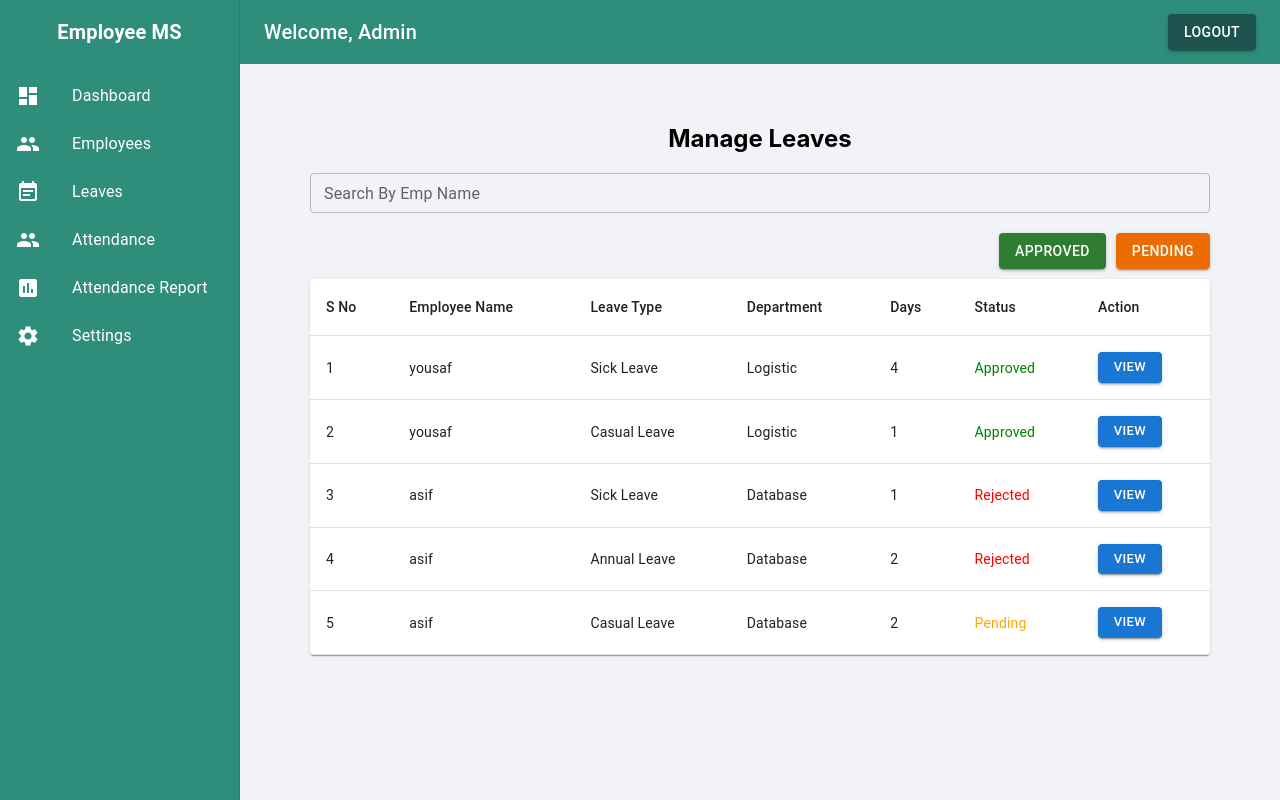
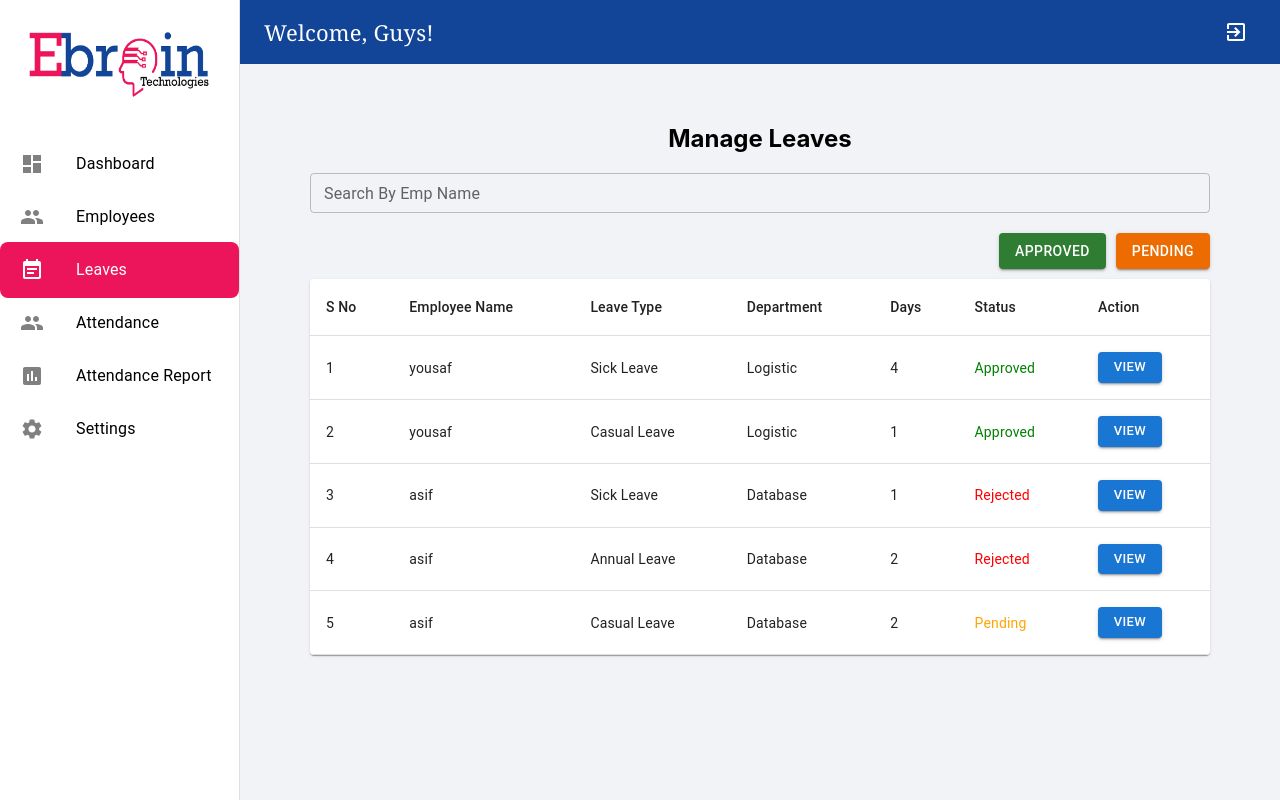
Before and after one commit to Agalya-10/Attendance-Management, a React (Create React App) app: page /leaves in a window 1280 px wide. Built offline with nearby package versions, Linux system fonts and the light colour scheme.

Commit message:
sidenav completed

```diff
--- a/src/App.js
+++ b/src/App.js
@@ -1,31 +1,40 @@
-import React from 'react';
-import { BrowserRouter as Router, Routes, Route } from 'react-router-dom';
-import LoginForm from './Components/Login';
+import { BrowserRouter as Router, Routes, Route } from "react-router-dom";
+import Dashboard from "./Components/Dashboard";
+import Leaves from "./Components/Leaves";
+import AttendanceTable from "./Components/Attendance";
+import SettingsPage from "./Components/SettingPage";
+import EmployeeTable from "./Components/EmployeeTable";
+import Login from "./Components/Login";
 import SideNav from "./Navbar/Sidenav";
-import AttendanceManagement from './Components/Attendance';
-import Login from './Components/Login';
-import EmployeeTable from './Components/EmployeeTable';
-import Leaves from './Components/Leaves';
-import Dashboard from './Components/Dashboard';
-import SettingsPage from './Components/SettingPage';
+import AttendanceReport from "./Components/Attendance Report";
+
 
 function App() {
   return (
     <Router>
-       <SideNav>
       <Routes>
-      <Route path="/" element={<LoginForm/>} />
-        <Route path="/sidenav" element={<SideNav/>}/>
-        <Route path="/attendance" element={<AttendanceManagement/>}/>
-        <Route path="/login" element={<LoginForm/>} />
-        <Route path="/login" element={<Login />} />
-        <Route path="/employeetable" element={<EmployeeTable/>} />
-        <Route path="/dashboard" element={<Dashboard/>} />
-        <Route path="/leaves" element={<Leaves/>} />
-        <Route path="/settings" element={<SettingsPage/>} />
+        {/* Show Login page without SideNav */}
+        <Route path="/" element={<Login />} />
+
+        {/* Wrap all other pages inside SideNav */}
+        <Route
+          path="/*"
+          element={
+            <SideNav>
+              <Routes>
+                <Route path="/dashboard" element={<Dashboard />} />
+                <Route path="/employeetable" element={<EmployeeTable />} />
+                <Route path="/leaves" element={<Leaves />} />
+                <Route path="/attendance" element={<AttendanceTable/>} />
+                <Route path="/attendancereport" element={<AttendanceReport/>} />
+                <Route path="/settings" element={<SettingsPage />} />
+              </Routes>
+            </SideNav>
+          }
+        />
       </Routes>
-      </SideNav>
     </Router>
   );
 }
+
 export default App;
--- a/src/Components/Login.js
+++ b/src/Components/Login.js
@@ -1,23 +1,36 @@
-import React from 'react';
-import { Box, TextField, Button, Typography, Checkbox, FormControlLabel, Grid } from '@mui/material';
-import bgImage from '../Assets/loged.jpg';
-import Toaster from '../Shared/Toaster';
-import useLogin from '../Shared/Uselogin';
+import React from "react";
+import { Box, TextField, Button, Typography, Checkbox, FormControlLabel, Grid } from "@mui/material";
+import { useNavigate } from "react-router-dom";
+import bgImage from "../Assets/loged.jpg";
+import Toaster from "../Shared/Toaster";
+import useLogin from "../Shared/Uselogin";
 
 const LoginForm = () => {
-  const { formData, open, setOpen, showPassword, setShowPassword, handleChange, handleSubmit } = useLogin();
+  const navigate = useNavigate();
+  const { formData, open, setOpen, showPassword, setShowPassword, handleChange } = useLogin();
+
+  const handleSubmit = (e) => {
+    e.preventDefault();
+
+    // Temporary Authentication Logic
+    if (formData.username === "admin" && formData.password === "password") {
+      navigate("/dashboard"); // Redirect to Dashboard
+    } else {
+      setOpen(true); // Show error toaster
+    }
+  };
+
   return (
     <Box display="flex" justifyContent="center" alignItems="center" height="100vh" bgcolor="#f3e8ff">
       <Grid container sx={{ width: '90%', maxWidth: '800px', boxShadow: '0 4px 12px rgba(0,0,0,0.1)', borderRadius: '12px', overflow: 'hidden' }}>
-        <Grid item xs={12} md={6} sx={{background: `url(${bgImage}) center/cover`,height: { xs: '200px', md: 'auto' }}} />
-        <Grid item xs={12} md={6} sx={{ backgroundColor: '#fff', padding: '24px' }}>
+        <Grid item xs={12} md={6} sx={{ background: `url(${bgImage}) center/cover`, height: { xs: '200px', md: 'auto' } }} />
+        <Grid item xs={12} md={6} sx={{ backgroundColor: "#fff", padding: "24px" }}>
           <form onSubmit={handleSubmit} autoComplete="off">
             <Typography variant="h5" fontWeight="bold" mb={2} textAlign="center">Sign In</Typography>
             <TextField fullWidth label="Username" name="username" value={formData.username} onChange={handleChange} margin="normal" autoComplete="off"/>
-            <TextField fullWidth label="Password" type={showPassword ? 'text' : 'password'} name="password" value={formData.password} onChange={handleChange} margin="normal"/>
-            <FormControlLabel control={<Checkbox checked={showPassword} onChange={() => setShowPassword(!showPassword)} />} label="Show Password"sx={{ mt: 1, mb: 2 }}/>
-            <Button type="submit" fullWidth variant="contained" sx={{ backgroundColor: '#7B2CBF', '&:hover': { backgroundColor: '#5a1d8e' }, mt: 1 }}>Sign In</Button>
-            <Typography mt={2} textAlign="center">New here? <Button sx={{ color: '#7B2CBF', textTransform: 'none', padding: 0 }}>Create an account</Button></Typography>
+            <TextField fullWidth label="Password" type={showPassword ? "text" : "password"} name="password" value={formData.password} onChange={handleChange} margin="normal"/>
+            <FormControlLabel control={<Checkbox checked={showPassword} onChange={() => setShowPassword(!showPassword)} />} label="Show Password" sx={{ mt: 1, mb: 2 }}/>
+            <Button type="submit" fullWidth variant="contained" sx={{ backgroundColor: "#7B2CBF", "&:hover": { backgroundColor: "#5a1d8e" }, mt: 1 }}>Sign In</Button>
           </form>
         </Grid>
       </Grid>
@@ -25,4 +38,5 @@ const LoginForm = () => {
     </Box>
   );
 };
+
 export default LoginForm;
--- a/src/Navbar/Sidenav.js
+++ b/src/Navbar/Sidenav.js
@@ -1,26 +1,26 @@
-import React from "react";
-import { Drawer, List, ListItem, ListItemIcon, ListItemText, Toolbar, Typography, AppBar, Box, Button } from "@mui/material";
+import React, { useState } from "react";
+import { Drawer, List, ListItem, ListItemIcon, ListItemText, Toolbar, AppBar, Box, Typography, IconButton } from "@mui/material";
 import DashboardIcon from "@mui/icons-material/Dashboard";
 import PeopleIcon from "@mui/icons-material/People";
-// import BusinessIcon from "@mui/icons-material/Business";
-// import MonetizationOnIcon from "@mui/icons-material/MonetizationOn";
 import EventNoteIcon from "@mui/icons-material/EventNote";
 import SettingsIcon from "@mui/icons-material/Settings";
 import ReportIcon from "@mui/icons-material/Assessment";
-import { useNavigate } from "react-router-dom";
+import LogoutIcon from "@mui/icons-material/ExitToApp";
+import { useNavigate, useLocation } from "react-router-dom";
+import logo from "../Assets/ebrain_image.png";
 
 const drawerWidth = 240;
-const navbarHeight = 64; // **Navbar fixed height**
+const navbarHeight = 64;
 
 const SideNav = ({ children }) => {
   const navigate = useNavigate();
+  const location = useLocation();
+  const [selectedItem, setSelectedItem] = useState(location.pathname);
 
   const menuItems = [
     { text: "Dashboard", icon: <DashboardIcon />, path: "/dashboard" },
-    { text: "Employees", icon: <PeopleIcon />, path: "/employees" },
-    // { text: "Departments", icon: <BusinessIcon />, path: "/departments" },
+    { text: "Employees", icon: <PeopleIcon />, path: "/employeetable" },
     { text: "Leaves", icon: <EventNoteIcon />, path: "/leaves" },
-    // { text: "Salary", icon: <MonetizationOnIcon />, path: "/salary" },
     { text: "Attendance", icon: <PeopleIcon />, path: "/attendance" },
     { text: "Attendance Report", icon: <ReportIcon />, path: "/attendancereport" },
     { text: "Settings", icon: <SettingsIcon />, path: "/settings" },
@@ -28,7 +28,7 @@ const SideNav = ({ children }) => {
 
   return (
     <Box sx={{ display: "flex", height: "100vh", overflow: "hidden" }}>
-      {/* ✅ Static Sidebar */}
+      {/* ✅ Sidebar */}
       <Drawer
         variant="permanent"
         sx={{
@@ -37,39 +37,65 @@ const SideNav = ({ children }) => {
           "& .MuiDrawer-paper": {
             width: drawerWidth,
             boxSizing: "border-box",
-            backgroundColor: "#2F8D7B",
-            color: "white",
+            backgroundColor: "white",
+            color: "black",
           },
         }}
       >
-        <Toolbar>
-          <Typography variant="h6" sx={{ fontWeight: "bold", margin: "auto" }}>
-            Employee MS
-          </Typography>
+        {/* ✅ Logo Section (Reduced Space Below) */}
+        <Toolbar sx={{ display: "flex", justifyContent: "center", alignItems: "center", paddingBottom: "10px" }}>
+          <img src={logo} alt="Attendance Logo" style={{ width: "95%", height: "110px" , marginTop: "10px"}} />
         </Toolbar>
-        <List>
+
+        {/* ✅ Sidebar Menu Items (Moved Up) */}
+        <List sx={{ marginTop: "-2px" }}>
           {menuItems.map((item, index) => (
-            <ListItem button key={index} onClick={() => navigate(item.path)}>
-              <ListItemIcon sx={{ color: "white" }}>{item.icon}</ListItemIcon>
-              <ListItemText primary={item.text} />
+            <ListItem
+              button
+              key={index}
+              onClick={() => {
+                setSelectedItem(item.path);
+                navigate(item.path);
+              }}
+              sx={{
+                background: selectedItem === item.path ? "#EC155B" : "transparent",
+                color: selectedItem === item.path ? "white" : "grey",
+                padding: "12px 20px",
+                marginBottom: "-3px",
+                borderRadius: "8px",
+                "&:hover": {
+                  background: selectedItem === item.path ? "#EC155B" : "transparent",
+                },
+              }}
+            >
+              <ListItemIcon sx={{ color: selectedItem === item.path ? "white" : "grey" }}>
+                {item.icon}
+              </ListItemIcon>
+              <ListItemText
+                primary={item.text}
+                sx={{
+                  fontFamily: "Georgia, serif",
+                  fontSize: "18px",
+                  fontWeight: selectedItem === item.path ? "bold" : "normal",
+                  color: selectedItem === item.path ? "white" : "black",
+                }}
+              />
             </ListItem>
           ))}
         </List>
       </Drawer>
 
-      {/* ✅ Main Layout (Navbar + Scrollable Content) */}
+      {/* ✅ Main Layout (Navbar + Content) */}
       <Box sx={{ flexGrow: 1, display: "flex", flexDirection: "column" }}>
-        {/* ✅ Static Navbar */}
-        <AppBar position="static" sx={{ background: "#2F8D7B", height: navbarHeight }}>
+        {/* ✅ Navbar */}
+        <AppBar position="static" sx={{ background: "#124598", height: navbarHeight }}>
           <Toolbar sx={{ display: "flex", justifyContent: "space-between" }}>
-            <Typography variant="h6">Welcome, Admin</Typography>
-            <Button
-              variant="contained"
-              sx={{ bgcolor: "#1E524E", "&:hover": { bgcolor: "#154D45" } }}
-              onClick={() => navigate("/")}
-            >
-              Logout
-            </Button>
+            <Typography sx={{ fontFamily: "Georgia, serif", fontSize: "22px", color: "white" }}>
+              Welcome, Guys!
+            </Typography>
+            <IconButton sx={{ color: "white" }} onClick={() => navigate("/")}>
+              <LogoutIcon />
+            </IconButton>
           </Toolbar>
         </AppBar>
 
@@ -77,10 +103,10 @@ const SideNav = ({ children }) => {
         <Box
           sx={{
             flexGrow: 1,
-            overflowY: "auto", // ✅ Only content scrolls
+            overflowY: "auto",
             padding: "20px",
             bgcolor: "#F1F3F6",
-            height: `calc(100vh - ${navbarHeight}px)`, // Navbar height removed
+            height: `calc(100vh - ${navbarHeight}px)`,
           }}
         >
           {children}
```
Also changed, not shown: src/Assets/image.png (added).
